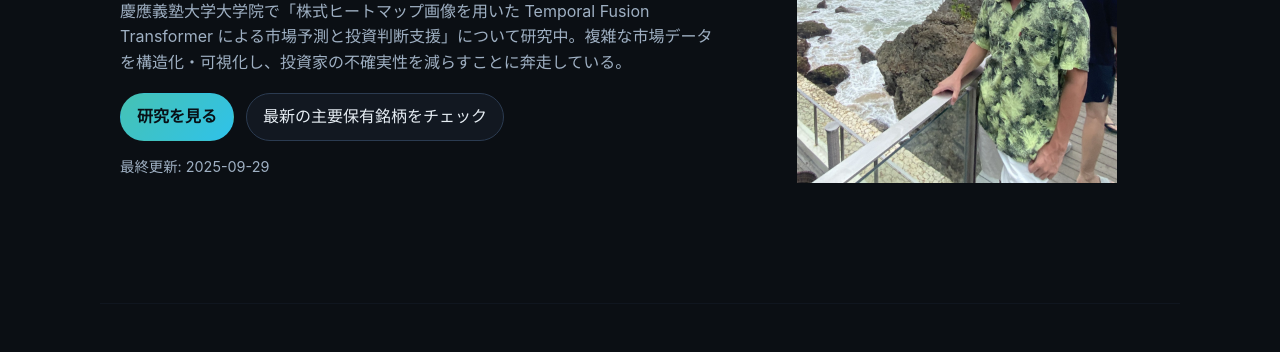
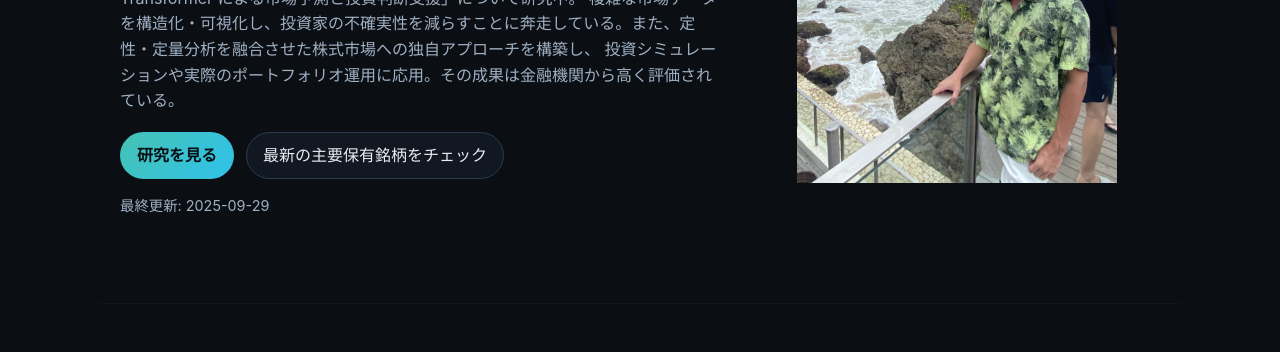
Before and after one commit to Sumi4949/Sumi4949.github.io, a plain HTML site: page index.html in a window 1280 px wide. Shown: the part 322-674 px from the top of the page. Drawn offline with Linux system fonts and the light colour scheme.

Commit message:
Update index.html

```diff
--- a/index.html
+++ b/index.html
@@ -32,7 +32,9 @@
       <div class="hero-text">
         <h1>機械学習 × 金融の力で</h1>
         <h1>意思決定を可視化する</h1>
-        <p class="lead">慶應義塾大学大学院で「株式ヒートマップ画像を用いた Temporal Fusion Transformer による市場予測と投資判断支援」について研究中。複雑な市場データを構造化・可視化し、投資家の不確実性を減らすことに奔走している。</p>
+        <p class="lead">慶應義塾大学大学院で「株式ヒートマップ画像を用いた Temporal Fusion Transformer による市場予測と投資判断支援」について研究中。
+          複雑な市場データを構造化・可視化し、投資家の不確実性を減らすことに奔走している。また、定性・定量分析を融合させた株式市場への独自アプローチを構築し、
+          投資シミュレーションや実際のポートフォリオ運用に応用。その成果は金融機関から高く評価されている。</p>
         <div class="hero-ctas">
           <a class="btn primary" href="#research">研究を見る</a>
           <a class="btn" href="assets/最新の主要保有銘柄をチェック_住吉隼.pdf" download>最新の主要保有銘柄をチェック</a>
```
